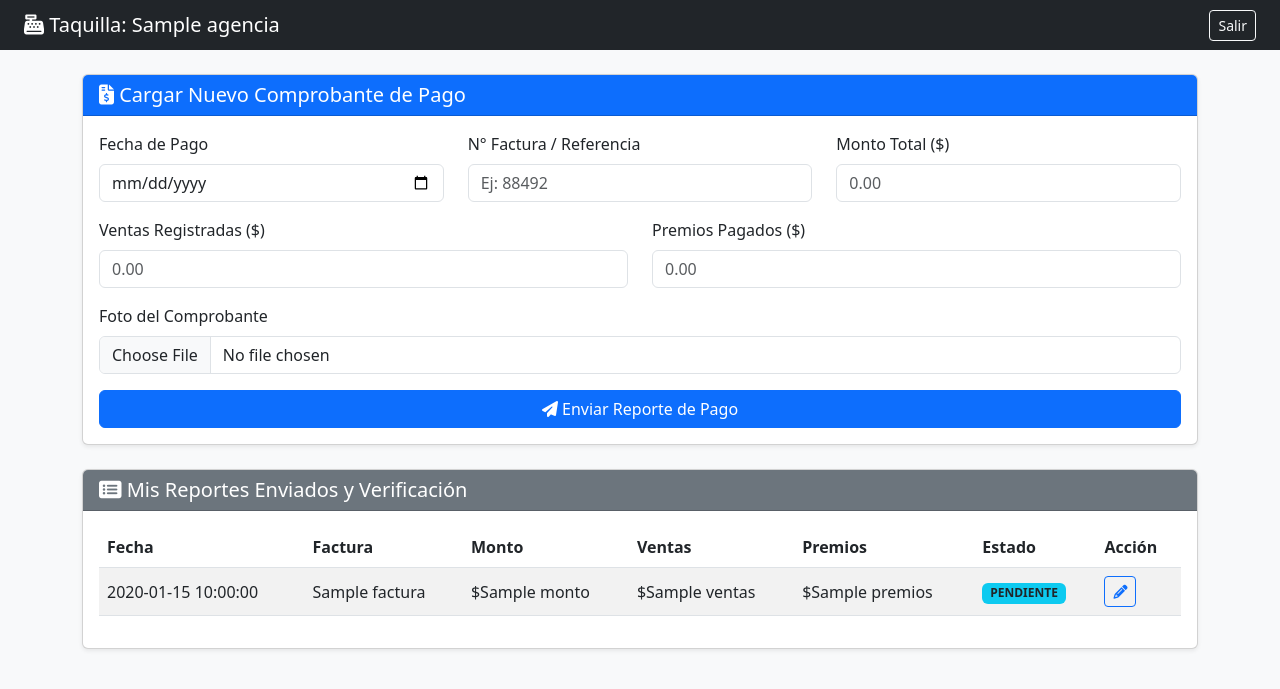
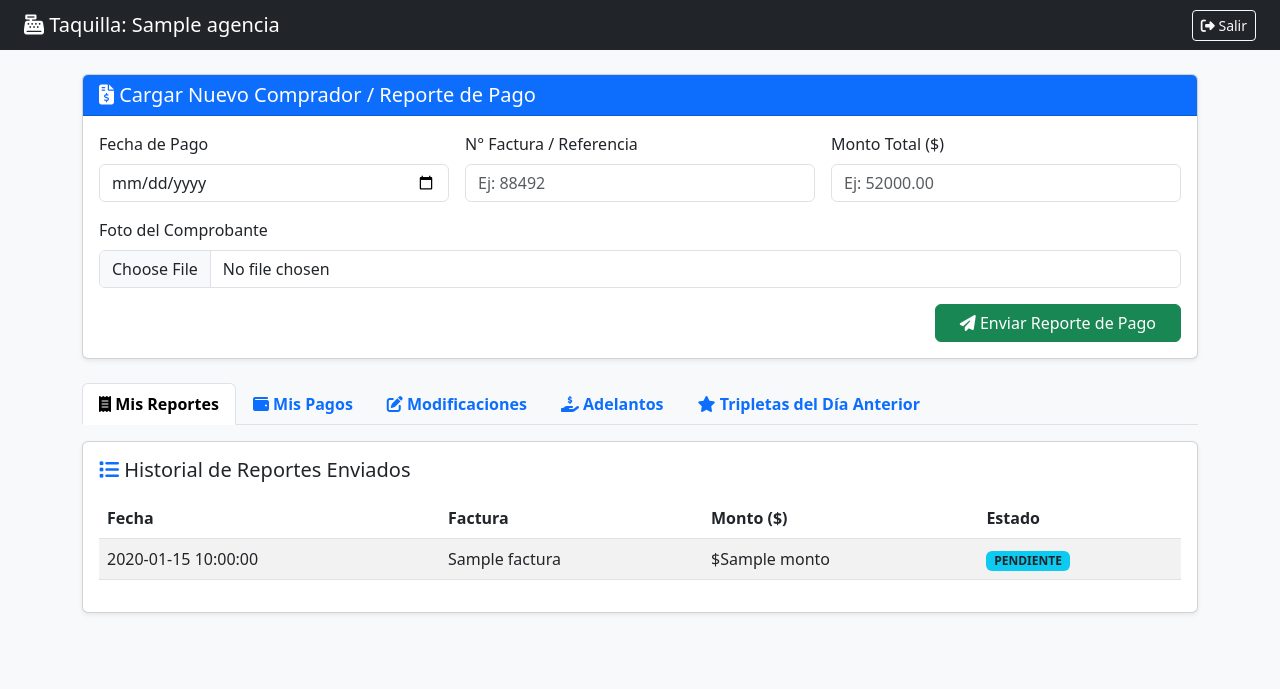
Before and after one commit to mariadelosangelesdiazpinto24-tech/tu-reporte-al-dia., a FastAPI app: template templates/agencia.html in a window 1280 px wide. Shown: the top 689 px of the page. Run offline with FastAPI, Linux system fonts and the light colour scheme; the template is opened without the code that fills it: most values are stand-ins (such as "Sample title", 1, 10 or a date in 2020).

Commit message:
Update agencia.html

```diff
--- a/templates/agencia.html
+++ b/templates/agencia.html
@@ -9,22 +9,23 @@
 </head>
 <body class="bg-light">
 
+    <!-- Navbar Superior -->
     <nav class="navbar navbar-dark bg-dark px-4">
         <span class="navbar-brand mb-0 h1"><i class="fas fa-cash-register"></i> Taquilla: {{ agencia }}</span>
-        <a href="/login" class="btn btn-outline-light btn-sm">Salir</a>
+        <a href="/login" class="btn btn-outline-light btn-sm"><i class="fas fa-sign-out-alt"></i> Salir</a>
     </nav>
 
     <div class="container my-4">
-        <!-- Formulario para Cargar Comprobante -->
+
+        <!-- Formulario principal para Cargar Comprobante -->
         <div class="card shadow-sm mb-4">
             <div class="card-header bg-primary text-white">
-                <h5 class="mb-0"><i class="fas fa-file-invoice-dollar"></i> Cargar Nuevo Comprobante de Pago</h5>
+                <h5 class="mb-0"><i class="fas fa-file-invoice-dollar"></i> Cargar Nuevo Comprador / Reporte de Pago</h5>
             </div>
             <div class="card-body">
-                <form action="/reportar" method="POST" enctype="multipart/form-data">
+                <form action="/reportar" method="POST" enctype="multipart/form-data" class="row g-3">
                     <input type="hidden" name="agencia" value="{{ agencia }}">
 
-                    <div class="row mb-3">
                     <div class="col-md-4">
                         <label class="form-label">Fecha de Pago</label>
                         <input type="date" class="form-control" name="fecha" required>
@@ -35,37 +36,48 @@
                     </div>
                     <div class="col-md-4">
                         <label class="form-label">Monto Total ($)</label>
-                            <input type="number" step="0.01" class="form-control" name="monto" placeholder="0.00" required>
-                        </div>
+                        <input type="text" class="form-control" name="monto" placeholder="Ej: 52000.00" required>
                     </div>
 
-                    <div class="row mb-3">
-                        <div class="col-md-6">
-                            <label class="form-label">Ventas Registradas ($)</label>
-                            <input type="number" step="0.01" class="form-control" name="ventas" placeholder="0.00">
-                        </div>
-                        <div class="col-md-6">
-                            <label class="form-label">Premios Pagados ($)</label>
-                            <input type="number" step="0.01" class="form-control" name="premios" placeholder="0.00">
-                        </div>
+                    <div class="col-md-12">
+                        <label class="form-label">Foto del Comprobante</label>
+                        <input type="file" class="form-control" name="comprobante" accept="image/*" required>
                     </div>
 
-                    <div class="mb-3">
-                        <label class="form-label">Foto del Comprobante</label>
-                        <input type="file" class="form-control" name="comprobante" required>
+                    <div class="col-12 text-end">
+                        <button type="submit" class="btn btn-success px-4"><i class="fas fa-paper-plane"></i> Enviar Reporte de Pago</button>
                     </div>
-
-                    <button type="submit" class="btn btn-primary w-100"><i class="fas fa-paper-plane"></i> Enviar Reporte de Pago</button>
                 </form>
             </div>
         </div>
 
-        <!-- Historial y Verificación de Reportes -->
+        <!-- Sistema de Pestañas de Navegación -->
+        <ul class="nav nav-tabs mb-3" id="taquillaTabs" role="tablist">
+            <li class="nav-item" role="presentation">
+                <button class="nav-link active fw-bold" id="reportes-tab" data-bs-toggle="tab" data-bs-target="#reportes" type="button" role="tab"><i class="fas fa-receipt"></i> Mis Reportes</button>
+            </li>
+            <li class="nav-item" role="presentation">
+                <button class="nav-link fw-bold" id="pagos-tab" data-bs-toggle="tab" data-bs-target="#pagos" type="button" role="tab"><i class="fas fa-wallet"></i> Mis Pagos</button>
+            </li>
+            <li class="nav-item" role="presentation">
+                <button class="nav-link fw-bold" id="modificaciones-tab" data-bs-toggle="tab" data-bs-target="#modificaciones" type="button" role="tab"><i class="fas fa-edit"></i> Modificaciones</button>
+            </li>
+            <li class="nav-item" role="presentation">
+                <button class="nav-link fw-bold" id="adelantos-tab" data-bs-toggle="tab" data-bs-target="#adelantos" type="button" role="tab"><i class="fas fa-hand-holding-usd"></i> Adelantos</button>
+            </li>
+            <li class="nav-item" role="presentation">
+                <button class="nav-link fw-bold" id="tripletas-tab" data-bs-toggle="tab" data-bs-target="#tripletas" type="button" role="tab"><i class="fas fa-star"></i> Tripletas del Día Anterior</button>
+            </li>
+        </ul>
+
+        <!-- Contenido de las Pestañas -->
+        <div class="tab-content" id="taquillaTabsContent">
+
+            <!-- 1. Mis Reportes -->
+            <div class="tab-pane fade show active" id="reportes" role="tabpanel">
                 <div class="card shadow-sm">
-            <div class="card-header bg-secondary text-white">
-                <h5 class="mb-0"><i class="fas fa-list-alt"></i> Mis Reportes Enviados y Verificación</h5>
-            </div>
                     <div class="card-body">
+                        <h5 class="card-title mb-3"><i class="fas fa-list text-primary"></i> Historial de Reportes Enviados</h5>
                         {% if reportes %}
                         <div class="table-responsive">
                             <table class="table table-striped align-middle">
@@ -73,11 +85,8 @@
                                     <tr>
                                         <th>Fecha</th>
                                         <th>Factura</th>
-                                <th>Monto</th>
-                                <th>Ventas</th>
-                                <th>Premios</th>
+                                        <th>Monto ($)</th>
                                         <th>Estado</th>
-                                <th>Acción</th>
                                     </tr>
                                 </thead>
                                 <tbody>
@@ -86,63 +95,72 @@
                                         <td>{{ r.fecha }}</td>
                                         <td>{{ r.factura }}</td>
                                         <td>${{ r.monto }}</td>
-                                <td>${{ r.ventas }}</td>
-                                <td>${{ r.premios }}</td>
                                         <td>
                                             <span class="badge {% if r.estado == 'APROBADO' %}bg-success{% elif r.estado == 'RECHAZADO' %}bg-danger{% elif 'MODIFICADO' in r.estado %}bg-warning text-dark{% else %}bg-info text-dark{% endif %}">
                                                 {{ r.estado }}
                                             </span>
                                         </td>
-                                <td>
-                                    <!-- Botón con Lápiz para Editar Ventas/Premios -->
-                                    <button class="btn btn-sm btn-outline-primary" data-bs-toggle="modal" data-bs-target="#editarModal{{ r.id }}" title="Modificar reporte">
-                                        <i class="fas fa-pencil-alt"></i>
-                                    </button>
-                                </td>
                                     </tr>
-
-                            <!-- Modal de Edición por Reporte -->
-                            <div class="modal fade" id="editarModal{{ r.id }}" tabindex="-1">
-                                <div class="modal-dialog">
-                                    <div class="modal-content">
-                                        <form action="/agencia/editar-reporte" method="POST">
-                                            <div class="modal-header">
-                                                <h5 class="modal-title">Ajustar Reporte - Factura {{ r.factura }}</h5>
-                                                <button type="button" class="btn-close" data-bs-dismiss="modal"></button>
-                                            </div>
-                                            <div class="modal-body">
-                                                <input type="hidden" name="reporte_id" value="{{ r.id }}">
-                                                <input type="hidden" name="agencia" value="{{ agencia }}">
-
-                                                <div class="mb-3">
-                                                    <label class="form-label">Ventas ($)</label>
-                                                    <input type="number" step="0.01" class="form-control" name="ventas" value="{{ r.ventas }}" required>
-                                                </div>
-                                                <div class="mb-3">
-                                                    <label class="form-label">Premios ($)</label>
-                                                    <input type="number" step="0.01" class="form-control" name="premios" value="{{ r.premios }}" required>
-                                                </div>
-                                                <small class="text-muted">Al guardar, se notificará al administrador que este reporte fue ajustado.</small>
-                                            </div>
-                                            <div class="modal-footer">
-                                                <button type="button" class="btn btn-secondary" data-bs-dismiss="modal">Cancelar</button>
-                                                <button type="submit" class="btn btn-success">Guardar Cambios</button>
-                                            </div>
-                                        </form>
-                                    </div>
-                                </div>
-                            </div>
                                     {% endfor %}
                                 </tbody>
                             </table>
                         </div>
                         {% else %}
-                <p class="text-center text-muted my-3">Aún no has registrado ningún pago.</p>
+                        <p class="text-center text-muted my-3">No hay reportes registrados todavía.</p>
                         {% endif %}
                     </div>
                 </div>
             </div>
 
+            <!-- 2. Mis Pagos -->
+            <div class="tab-pane fade" id="pagos" role="tabpanel">
+                <div class="card shadow-sm">
+                    <div class="card-body">
+                        <h5 class="card-title mb-3"><i class="fas fa-wallet text-success"></i> Soportes y Comprobantes de Pagos</h5>
+                        <p class="text-muted">Aquí se concentrarán los comprobantes validados y procesados de tus pagos.</p>
+                        <!-- Espacio reservado para listado de pagos aprobados -->
+                        <div class="alert alert-secondary text-center mb-0">No hay pagos registrados en esta sección por los momentos.</div>
+                    </div>
+                </div>
+            </div>
+
+            <!-- 3. Modificaciones -->
+            <div class="tab-pane fade" id="modificaciones" role="tabpanel">
+                <div class="card shadow-sm">
+                    <div class="card-body">
+                        <h5 class="card-title mb-3"><i class="fas fa-edit text-warning"></i> Historial de Modificaciones</h5>
+                        <p class="text-muted">Reportes que han tenido ajustes o revisión por parte de la administración.</p>
+                        <div class="alert alert-secondary text-center mb-0">No hay modificaciones pendientes.</div>
+                    </div>
+                </div>
+            </div>
+
+            <!-- 4. Adelantos -->
+            <div class="tab-pane fade" id="adelantos" role="tabpanel">
+                <div class="card shadow-sm">
+                    <div class="card-body">
+                        <h5 class="card-title mb-3"><i class="fas fa-hand-holding-usd text-info"></i> Control de Adelantos</h5>
+                        <p class="text-muted">Registro de los adelantos de dinero solicitados o entregados.</p>
+                        <div class="alert alert-secondary text-center mb-0">No hay adelantos registrados.</div>
+                    </div>
+                </div>
+            </div>
+
+            <!-- 5. Tripletas del Día Anterior -->
+            <div class="tab-pane fade" id="tripletas" role="tabpanel">
+                <div class="card shadow-sm">
+                    <div class="card-body">
+                        <h5 class="card-title mb-3"><i class="fas fa-star text-danger"></i> Detalle de Tripletas del Día Anterior</h5>
+                        <p class="text-muted">Consulta el desglose de las tripletas correspondientes al cierre de ayer.</p>
+                        <div class="alert alert-secondary text-center mb-0">Información de tripletas disponible próximamente.</div>
+                    </div>
+                </div>
+            </div>
+
+        </div>
+
+    </div>
+
     <script src="https://cdn.jsdelivr.net/npm/bootstrap@5.3.0/dist/js/bootstrap.bundle.min.js"></script>
 </body>
 </html>
```
Lines whose indentation alone changed are shown as unchanged.
